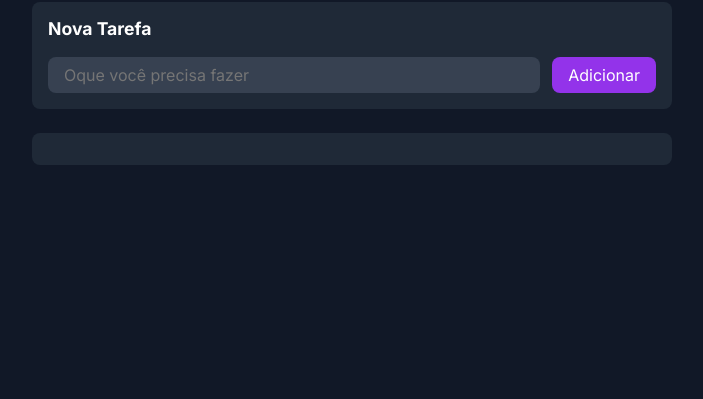
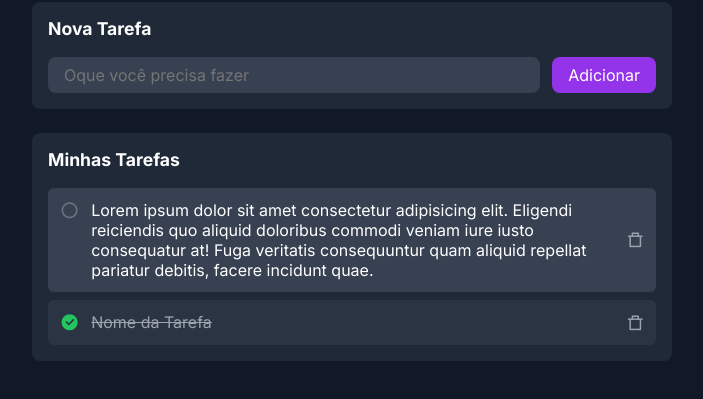
Before and after one commit to eduardo2382/todolist, a plain HTML site: page index.html in a window 1280 px wide. Shown: the part 93-492 px from the top of the page, without its empty margins (288-991 px from the left). Drawn offline with nearby package versions, Linux system fonts and the light colour scheme.

Commit message:
css da area de tarefas criado

```diff
--- a/index.html
+++ b/index.html
@@ -8,6 +8,7 @@
     <link rel="preconnect" href="https://fonts.googleapis.com">
     <link rel="preconnect" href="https://fonts.gstatic.com" crossorigin>
     <link href="https://fonts.googleapis.com/css2?family=Inter:ital,opsz,wght@0,14..32,100..900;1,14..32,100..900&display=swap" rel="stylesheet">
+    <link href="https://cdn.jsdelivr.net/npm/remixicon@4.5.0/fonts/remixicon.css" rel="stylesheet"/>
 </head>
 <body>
     <header>
@@ -21,7 +22,25 @@
                 <input type="button" value="Adicionar" id="btnAddTodo">
             </span>
         </section>
-        <section class="listTodoContainer"></section>
+        <section class="listTodoContainer">
+            <h2>Minhas Tarefas</h2>
+            <div id="listTodo">
+                <div class="todoContainer">
+                    <span class="todo">
+                        <i class="ri-checkbox-blank-circle-line btnCheckTodo"></i>
+                        <p>Lorem ipsum dolor sit amet consectetur adipisicing elit. Eligendi reiciendis quo aliquid doloribus commodi veniam iure iusto consequatur at! Fuga veritatis consequuntur quam aliquid repellat pariatur debitis, facere incidunt quae.</p>
+                    </span>
+                    <i class="ri-delete-bin-7-line btnDeleteTodo"></i>
+                </div>
+                <div class="todoContainer todoChecked">
+                    <span class="todo">
+                        <i class="ri-checkbox-circle-fill "></i>
+                        <p>Nome da Tarefa</p>
+                    </span>
+                    <i class="ri-delete-bin-7-line btnDeleteTodo"></i>
+                </div>
+            </div>
+        </section>
     </main>
 
     <script src="src/scripts/script.js"></script>
--- a/src/styles/style.css
+++ b/src/styles/style.css
@@ -4,11 +4,14 @@
     --background: #111827;
     --background-container: #1F2937;
     --background-itens-container: #374151;
+    --background-todo-checked: rgba(55, 65, 81, 0.5);
     --text: #FFFFFF;
     --text-input: #CCCCCC;
+    --text-todo-checked: #9CA3AF;
     --input-radius: #6B7280;
     --input-radius-selected: #22C55E;
     --btn-delete: #9CA3AF;
+    --btn-delete-hover: rgb(239 68 68);
     --btn-add-todo: #9333EA;
     --btn-add-todo-hover: rgb(126 34 206);
 }
@@ -86,6 +89,8 @@ h2{
     border: none;
     border-radius: 8px;
     outline: none;
+
+    transition: .2s;
 }
 
 #inputNewTodo::placeholder{
@@ -115,3 +120,77 @@ h2{
 #btnAddTodo:hover{
     background-color: var(--btn-add-todo-hover);
 }
+
+#listTodo{
+    display: flex;
+    flex-direction: column;
+    gap: 8px;
+}
+
+.todoContainer{
+    display: flex;
+    flex-direction: row;
+    justify-content: space-between;
+    align-items: center;
+    gap: 10px;
+
+    background-color: var(--background-itens-container);
+
+    color: var(--text);
+
+    border-radius: 6px;
+
+    padding: 12px;
+}
+
+.todo{
+    display: flex;
+    flex-direction: row;
+    gap: 12px;
+}
+
+.todoChecked{
+    background-color: var(--background-todo-checked);
+}
+
+.todoChecked p{
+    text-decoration: line-through;
+    color: var(--text-todo-checked);
+}
+
+.todoChecked .todo i{
+    color: var(--input-radius-selected);
+
+    font-size: 1.2em;
+
+    cursor: pointer;
+
+    transition: .2s;
+}
+
+.btnCheckTodo{
+    color: var(--input-radius);
+
+    font-size: 1.2em;
+
+    cursor: pointer;
+
+    transition: .2s;
+}
+
+.btnCheckTodo:hover{
+    color: var(--btn-add-todo);
+}
+
+.btnDeleteTodo{
+    color: var(--btn-delete);
+
+    font-size: 1.1em;
+
+    cursor: pointer;
+    transition: .2s;
+}
+
+.btnDeleteTodo:hover{
+    color: var(--btn-delete-hover);
+}
```
